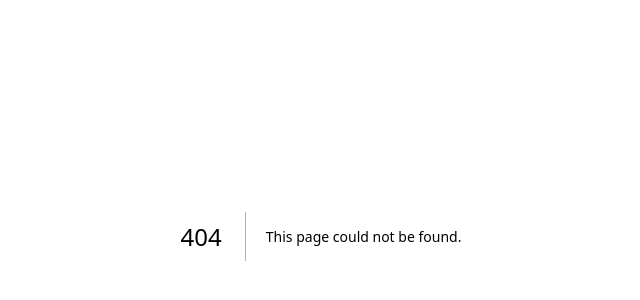
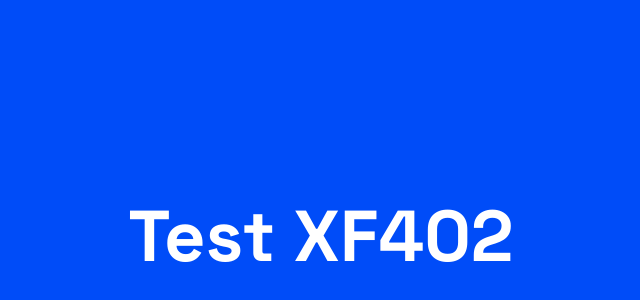
Before and after one commit to promisennn/XF402, a Next.js app in the folder apps/web/: page /test-xf402 in a window 1280 px wide. Before the commit this address had no page. Shown: the part 164-464 px from the top of the page, without its empty margins (319-959 px from the left). Built offline with nearby package versions, Linux system fonts and the light colour scheme.

Commit message:
test pkg

```diff
--- /dev/null
+++ b/apps/web/app/test-xf402/page.tsx
@@ -0,0 +1,17 @@
+"use client";
+
+import { hello } from "@xf402/js";
+
+export default function Home() {
+  return (
+    <div className="min-h-screen items-center justify-center font-sans flex">
+      <button
+        onClick={() => {
+          alert(hello());
+        }}
+      >
+        <h1 className="text-7xl font-bold text-white">Test XF402</h1>
+      </button>
+    </div>
+  );
+}
--- a/apps/web/package.json
+++ b/apps/web/package.json
@@ -24,6 +24,7 @@
     "@xf402/eslint-config": "workspace:*",
     "@xf402/typescript-config": "workspace:*",
     "@xf402/tailwind-config": "workspace:*",
+    "@xf402/js": "workspace:*",
     "@tailwindcss/postcss": "^4.1.5",
     "@types/node": "^22.15.3",
     "@types/react": "19.1.0",
```
Also changed, not shown: 1 other file (tests, documents, lock files or other folders).
